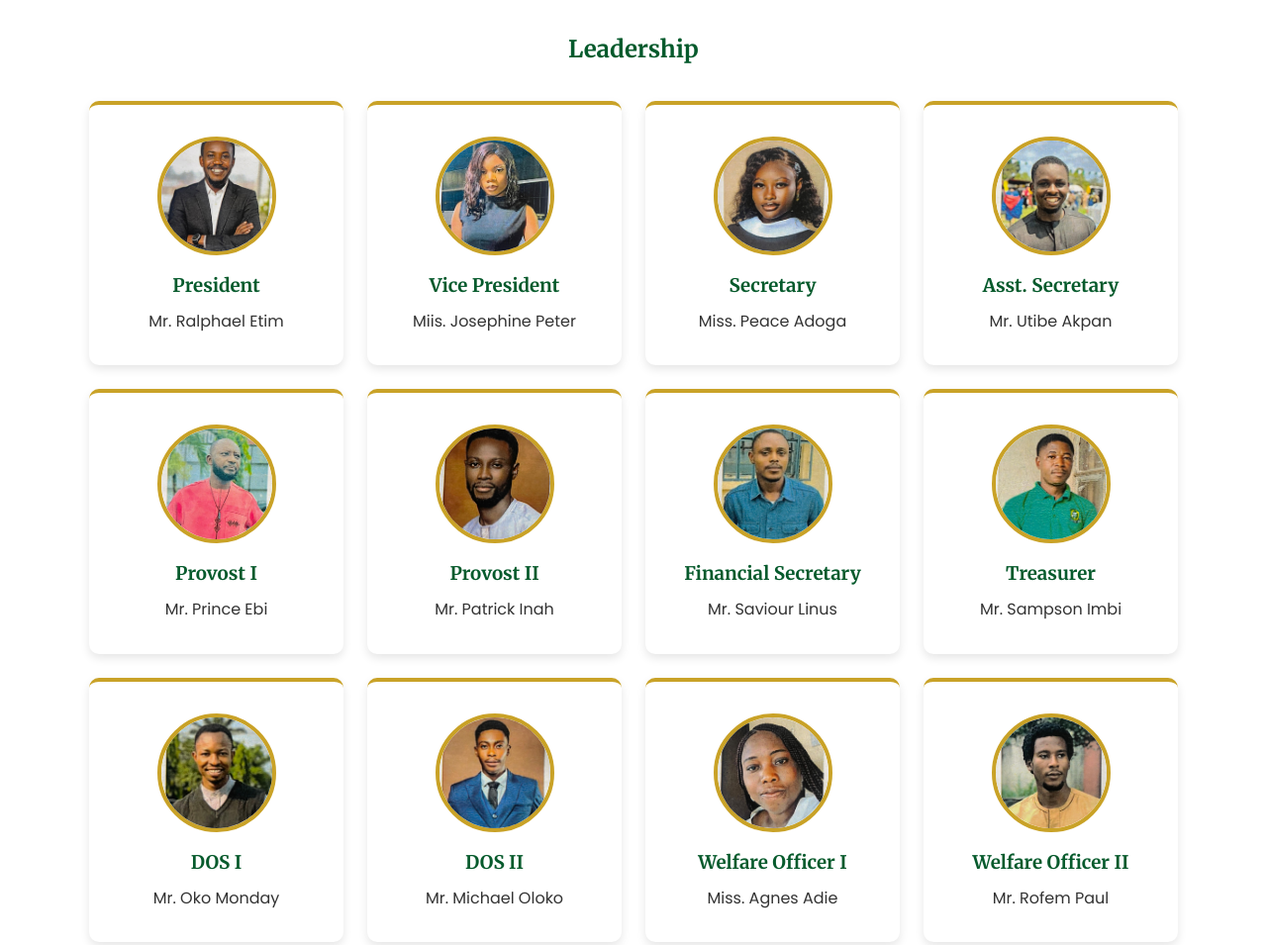
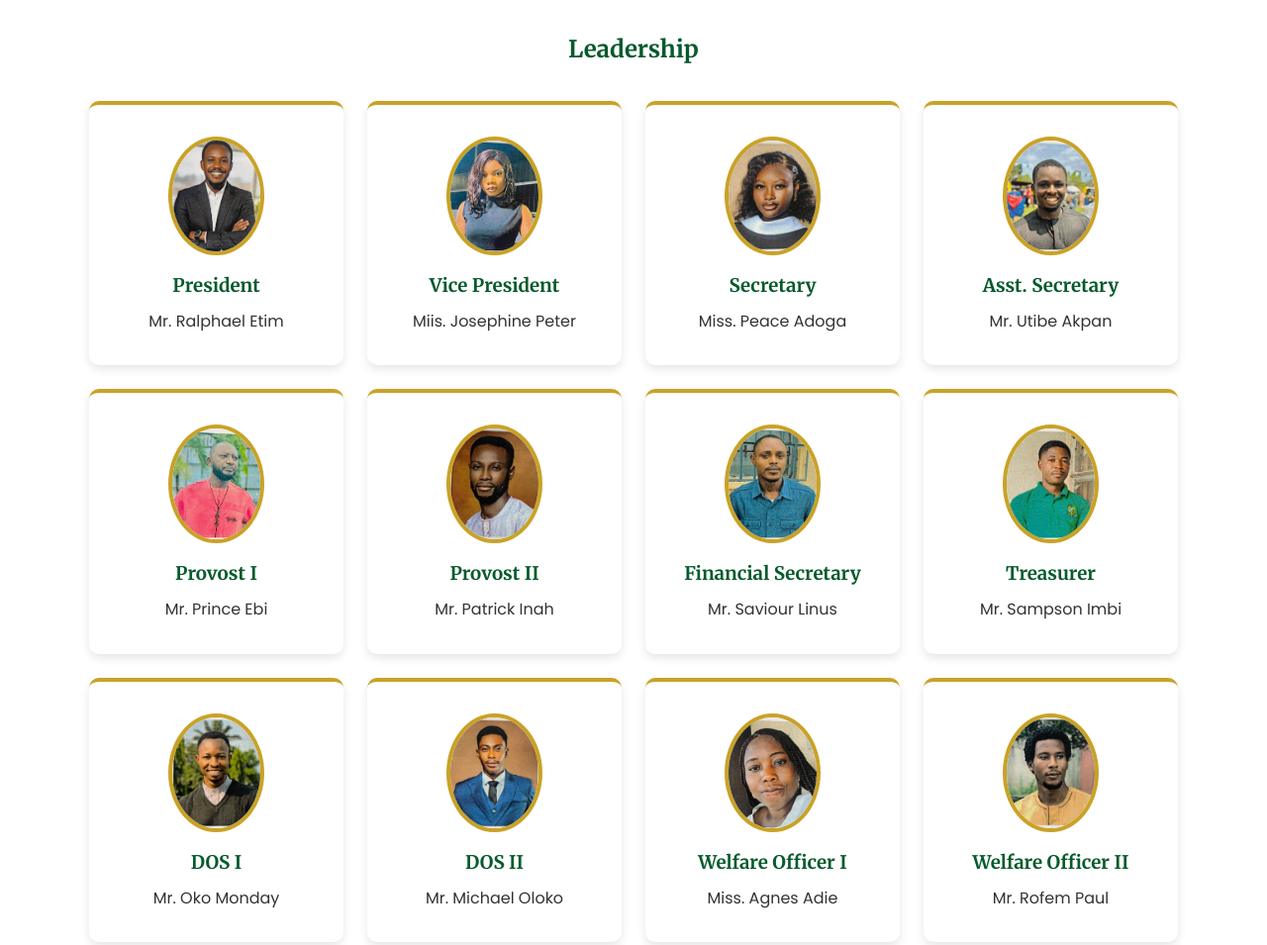
Before and after one commit to Tomgarh/CYON-WEBSITE, a plain HTML site: page index.html in a window 1280 px wide. Shown: the part 1320-2275 px from the top of the page at 99% size. Drawn offline with Linux system fonts and the light colour scheme.

Commit message:
Update styles.css

```diff
--- a/styles.css
+++ b/styles.css
@@ -230,7 +230,7 @@ header {
 }
 /* Leadership Images */
 .card img {
-  width: 120px;
+  width: 50%;
   height: 120px;
   object-fit: cover;
   border-radius: 50%;
@@ -238,6 +238,7 @@ header {
   display: block;
   margin: 0 auto 1rem;
   text-align: center;
+  object-position: top;
 }
 
 /* Center content inside leadership cards */
```
